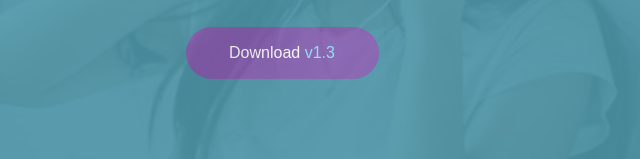
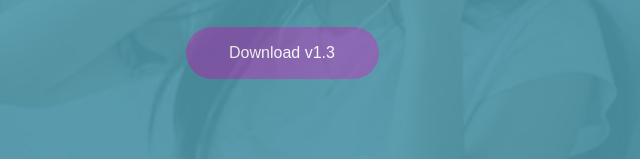
Before and after one commit to MichaelAgyebeng/Landing-page---Meet, a plain HTML site: page index.html in a window 1280 px wide. Shown: the part 1897-2056 px from the top of the page, 358-998 px from the left. Drawn offline with Linux system fonts and the light colour scheme.

Commit message:
Add files via upload

```diff
--- a/index.html
+++ b/index.html
@@ -64,7 +64,7 @@
     <div class="experience">Experience more together</div>
     <div class="stay">Stay connected with reliable HD meetings and unlimited one-on-one and group video sessions.</div>
 
-    <div class="group-button1"><button class="button3"><p class="download1">Download <span class="version1">v1.3</span> </p></button> </div>
+    <div class="group-button1"><button class="button3"><p class="download1">Download <span class="version2">v1.3</span> </p></button> </div>
   </div></div>
     </div>
 </body>
```
